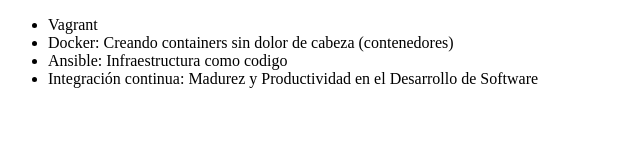
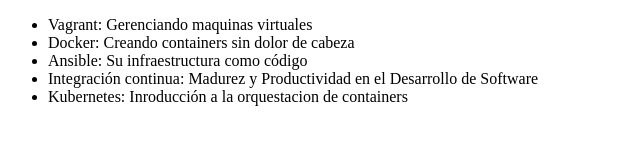
Before and after one commit to mateovalg/alura-git, a plain HTML site: page mateo/index.html in a window 1280 px wide. Shown: the whole page, without its empty margins (0-640 px from the left). Drawn offline with Linux system fonts and the light colour scheme.

Commit message:
Revert "Cambiando el codigo"
This reverts commit da07e3eb0c6295bf77336fd7d6f275cd8847f981.

```diff
--- a/mateo/index.html
+++ b/mateo/index.html
@@ -6,10 +6,11 @@
 </head>
 <body>
      <ul>
-         <li> Vagrant </li>
-         <li> Docker: Creando containers sin dolor de cabeza (contenedores)</li>
-         <li> Ansible: Infraestructura como codigo </li>
+         <li> Vagrant: Gerenciando maquinas virtuales </li>
+         <li> Docker: Creando containers sin dolor de cabeza  </li>
+         <li> Ansible: Su infraestructura como código</li>
          <li> Integración continua: Madurez y Productividad en el Desarrollo de Software </li>
+         <li>Kubernetes: Inroducción a la orquestacion de containers</li>
      </ul>
 </body>
 </html>
```
